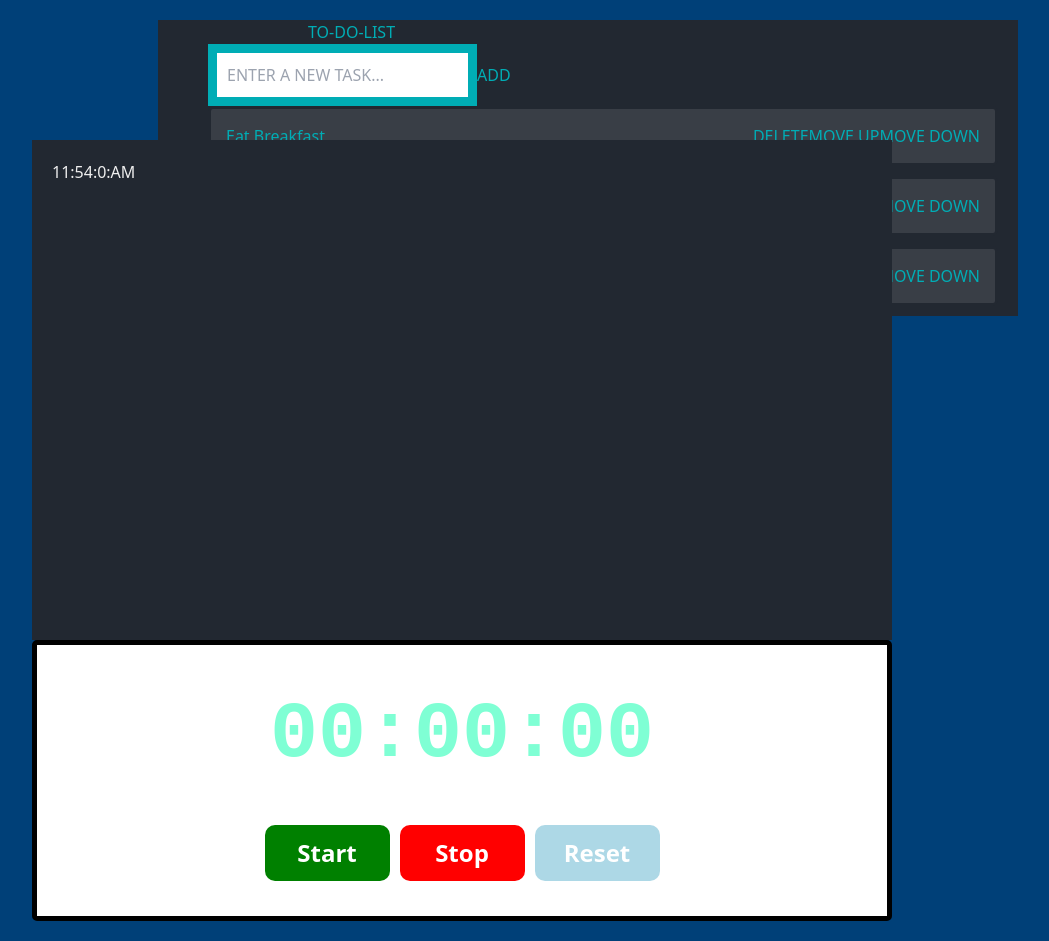
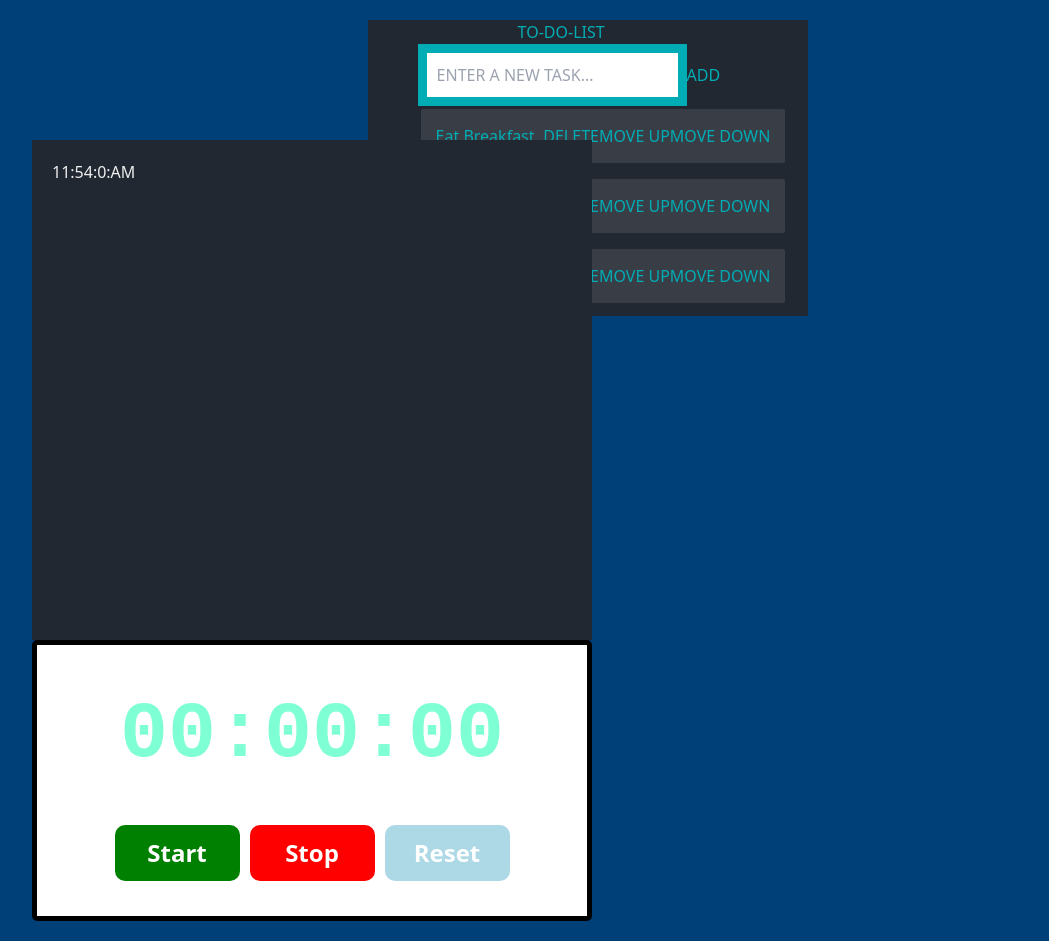
Before and after one commit to sarthak25sharma/Productivity_App, a React (Vite) app: page / in a window 1280 px wide. Shown: the whole page, without its empty margins (52-1101 px from the left). Built offline with nearby package versions, Linux system fonts and the light colour scheme.

Commit message:
Update App.css

```diff
--- a/src/App.css
+++ b/src/App.css
@@ -3,7 +3,7 @@
     display: flex;
     flex-direction: column;
     flex: 2;
-    width: 900px;
+    width: 600px;
     padding: 20px;
     position: absolute;
     left: 5%;
@@ -16,6 +16,6 @@
     display: flex;
     flex-direction: column;
     flex: 2;
-    width: 900px;
+
     padding: 20px;
 }
```
